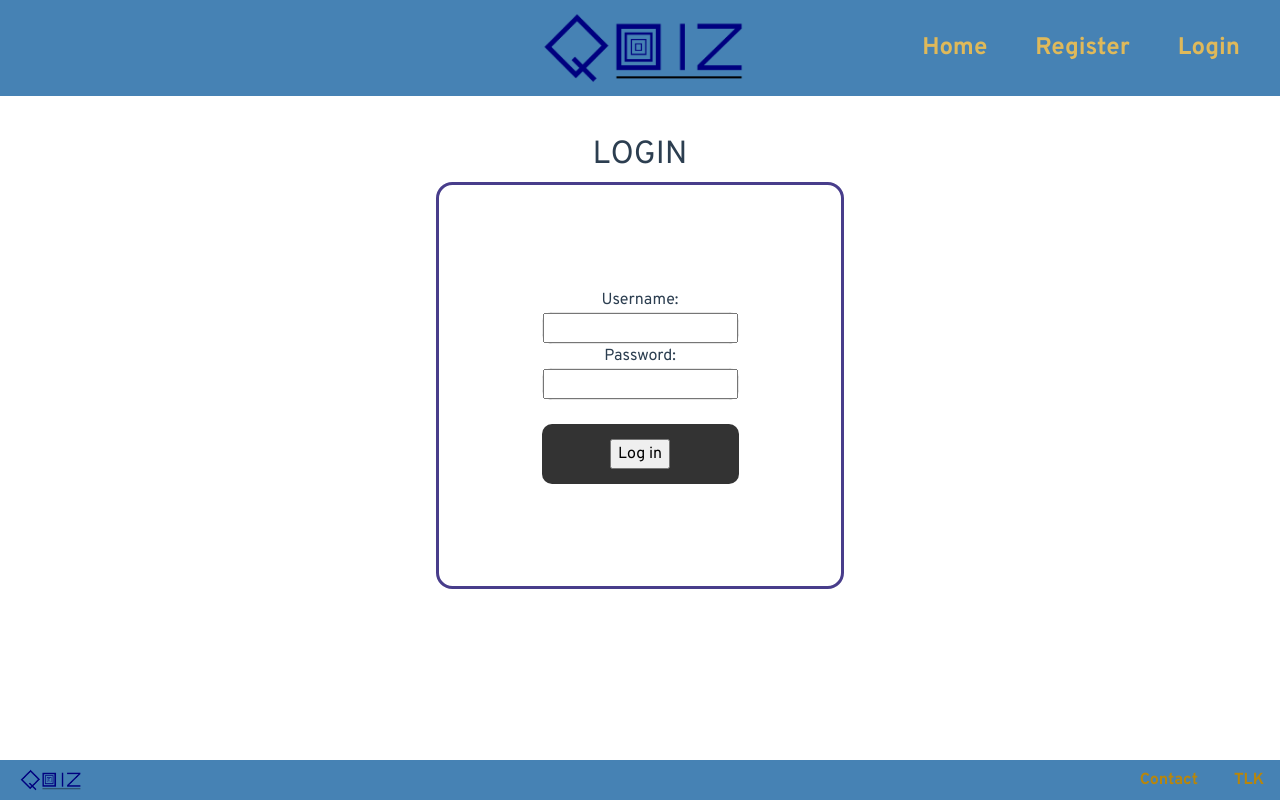
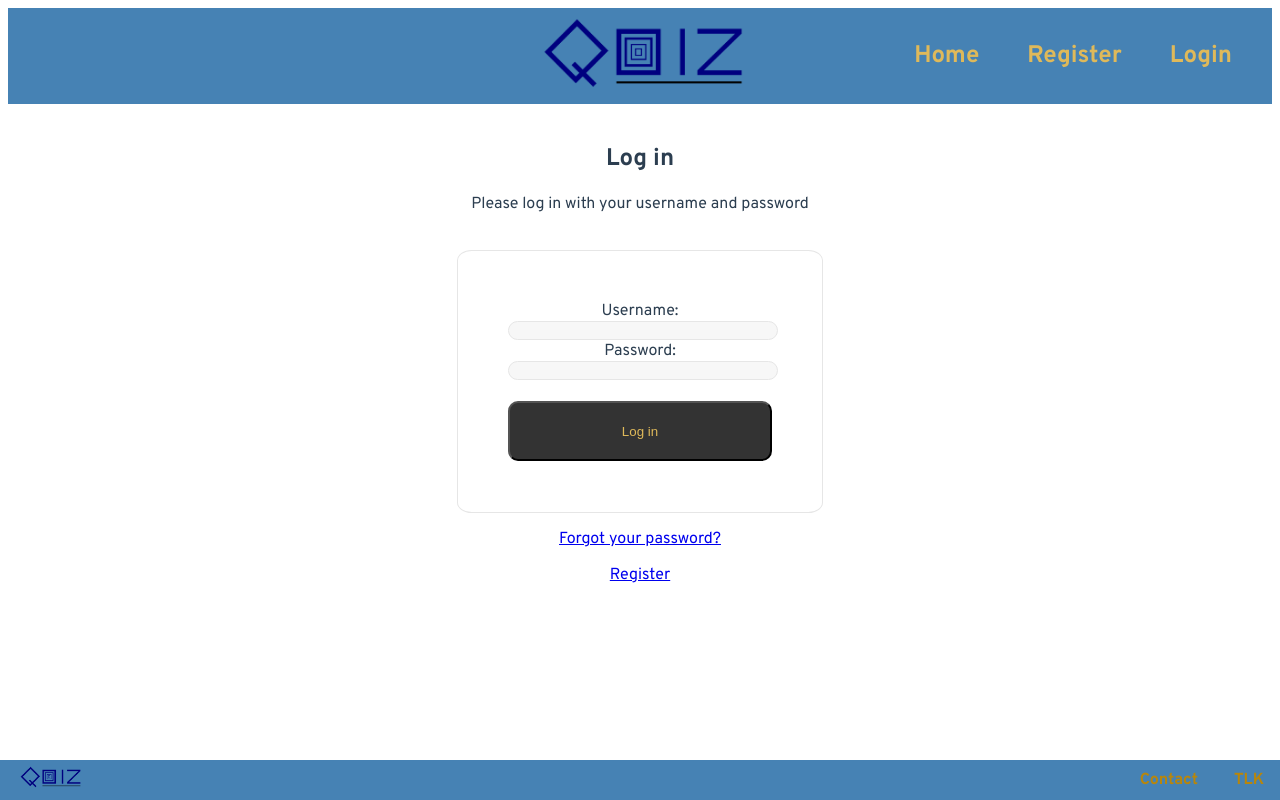
Before and after one commit to Marwwin/Devops2020, a Vue app: page /login in a window 1280 px wide. Built offline with nearby package versions, Linux system fonts and the light colour scheme.

Commit message:
hope this works

```diff
--- a/src/App.vue
+++ b/src/App.vue
@@ -1,6 +1,6 @@
 <template>
   <div id="app">
-    <Header />
+    <Header :auth=true />
     <router-view />
     <Footer />
   </div>
@@ -26,23 +26,7 @@ export default {
   },
   data: function () {
     return {
-      // Skapar en array med våra frågor
 
-      questions: [
-        {
-          number: 1,
-          question: "Hur går det",
-          answers: ["Bra", "Dåligt", "Semi"],
-          correct: 2,
-        },
-        {
-          number: 2,
-          question: "Är 5 myror fler än fyra elefanter",
-          answers: ["Ja", "Nej", "Semi"],
-          correct: 0,
-        },
-      ],
-      current: 0,
     };
   },
 };
--- a/src/components/Header.vue
+++ b/src/components/Header.vue
@@ -1,7 +1,14 @@
 <template>
   <div id="head">
     <div class="side" id="dummy"></div>
-    <div><router-link to="/"><img src="../assets/qoiz_logo_transparent.png" id="logo"></router-link></div>
+    <div>
+      <router-link v-if="this.$attrs.auth" to="/admin">
+      <img src="../assets/qoiz_logo_transparent.png" id="logo">
+       </router-link>
+      <router-link v-else to="/" >
+      <img src="../assets/qoiz_logo_transparent.png" id="logo">
+      </router-link>
+      </div>
     <div class="side" id="orig">
       <router-link to="/" class="link">Home</router-link>
       <router-link to="/register" class="link">Register</router-link>
@@ -14,7 +21,7 @@
 //import func from '../../vue-temp/vue-editor-bridge'
 export default {
   name: "Header",
-  props: ["info"],
+  props: ["info","auth"],
   mounted() {
     const orig = document.getElementById("orig");
     const dummy = document.getElementById("dummy");
--- a/src/main.js
+++ b/src/main.js
@@ -1,11 +1,8 @@
 import Vue from 'vue';
-import BootStrapVue from 'bootstrap-vue';
 import App from './App.vue';
 //import bootstrap css files
 import router from './router'
-import 'bootstrap/dist/css/bootstrap.css';
-import 'bootstrap-vue/dist/bootstrap-vue.css';
-Vue.use(BootStrapVue);
+
 
 Vue.config.productionTip = false;
 
--- a/src/views/Admin.vue
+++ b/src/views/Admin.vue
@@ -1,5 +1,108 @@
 <template>
   <div class="admin">
     <h1>This is an admin page</h1>
+      <div>
+      <h3>Add new question</h3>
+
+      <p>Question</p>
+      <input type="text" v-model="question" name="question" id="question">
+      <p>Answers</p>
+      <input type="text" v-model="ans" name="answer" id="answer">
+      <button v-on:click="addAnswer">+</button>
+      <ul v-if="answers">
+        <li v-for="ans in answers" :key="ans.id">{{ans.data}}</li>
+      </ul>
+      <p>Time (default 15) </p>
+      <input type="number" v-model="time" value="15" name="time" id="time">
+      <br>
+      <p>Value points</p>
+      <input type="number" v-model="valuepoints" value="1" name="value" id="value">
+      <br>
+      <input type="button" value="SAVE QUESTION" v-on:click="saveQuestion">
+      </div>
+      <div id="addquizes">
+        <h3>Make a new Quiz</h3>
+        <p>Name of quiz</p>
+        <input type="text" v-model="quizName">
+        <p>Add questions</p>
+        <div id="listofquizes-holder">
+        <ul id="listofquizes">
+          <li v-for="q in questions" :key="q.id">
+            <input type="checkbox" name="" id=""> Question: {{q.question}} Answers: {{q.correctAnswers}}
+          </li>
+        </ul>
+
+        </div>
+
+        <button>Save quiz</button>
+      </div>
+
+
   </div>
 </template>
+
+
+<script>
+export default {
+    name: "Admin",
+    methods: {
+      saveQuestion: function(){
+
+        const vm = this;
+
+        fetch("http://localhost:3000/questions/", {
+        method: "POST",
+        headers: {
+          Authorization: this.$attrs.info.auth,
+          Accept: "application/json",
+          "Content-Type": "application/json",
+        },
+        body: JSON.stringify({
+          question:vm.question,
+          correctAnswers:vm.answers,
+          questionValue: vm.valuepoints,
+          answerTime: vm.time})}).then((res)=>console.log(res))
+      }
+      ,
+      addAnswer: function(){
+        this.answers.push({
+          id:this.answers.length,
+          data:this.ans
+          });
+        this.ans = null
+      }
+    },
+    mounted(){
+        fetch("http://localhost:3000/questions/").
+          then((res) => res.json()).
+          then((res) => {this.questions = res; console.log(res)});
+    },
+    data: function () {
+    return {
+      ans: null,
+      answers: [],
+      time: 15,
+      valuepoints: 1,
+      question: null,
+      questions: [],
+      quizName: null,
+    };
+  },
+}
+</script>
+
+<style scoped>
+#listofquizes-holder{
+  display: flex;
+  justify-content: center;
+}
+#listofquizes{
+  display:flex;
+	flex-direction: column;
+	align-items: baseline;
+
+}
+#addquizes{
+  margin: 5em
+}
+</style>
--- a/src/views/Home.vue
+++ b/src/views/Home.vue
@@ -7,14 +7,19 @@
         <div id="quiz-btn">QUIZ IT UP!!!</div>
       </router-link>
     </div>
+    <Admin ></Admin>
   </div>
 </template>
 
 <script>
+import Admin from './Admin'
+
 export default {
   name: "App",
   props: ["info"],
-  components: {},
+  components: {
+    Admin
+  },
   data: function () {
     return {
       isRegister: false,
--- a/src/views/Login.vue
+++ b/src/views/Login.vue
@@ -1,24 +1,22 @@
 <template>
 <!-- VARFÖR FUNKAR EJ MIN CSS IN THIS FORM MY DUDES-->
   <div id="login">
-    <h2>LOGIN</h2>
-
     <div class="outer">
+      <h2>Log in</h2>
+       <p>Please log in with your username and password</p><br>
       <div class="box">
         <form action="login">
       Username:
-      <div class="input-field">
-        <input type="text" id="username" v-model="username" /><br>
-      </div>
+        <input type="text" class="input-field" id="username" v-model="username" /><br>
       Password:
-      <div class="input-field">
-        <input type="text" id="password" v-model="password" /><br>
-      </div>
+        <input type="text" class="input-field" id="password" v-model="password" /><br>
       <br>
-     <div id="login-btn"><input type="button" value="Log in" @click="login" /></div>
+     <div><input type="button" id="login-btn" value="Log in" @click="login" /></div>
     </form>
       </div>
     </div>
+    <p><a href="../">Forgot your password?</a></p>
+    <p><a href="../register">Register</a></p>
   </div>
 </template>
 
@@ -40,7 +38,9 @@ export default {
           username: this.username,
           password: this.password,
         }),
-      }).then((res) => res.json()).then((res) => vm.auth = res.token );
+      }).then((res) => res.json()).then((res) => {vm.auth = res.token;
+      vm.info.auth = res.token } );
+      this.$emit("auth")
     },
   },
   data: function () {
@@ -68,6 +68,8 @@ export default {
   height: 60px;
   background-color: #333333;
   border-radius: 10px;
+  color:  rgb(223, 185, 90);
+  font-weight: 400;
 }
 
 .outer{
@@ -80,9 +82,9 @@ export default {
     .box{
     display: inline-flex;
     text-align: center;
-    padding: 8%;
+    padding: 4%;
     background-color: white;
-    border: darkslateblue;
+    border: 1px solid #e6e6e6;
     border-style: solid;
     border-radius: 4%;
     }
@@ -90,9 +92,8 @@ export default {
     .input-field{
       width: 100%;
   position: relative;
-  background-color: black;
+  background-color: #f7f7f7;
   border: 1px solid #e6e6e6;
   border-radius: 10px;
     }
-
 </style>
```
